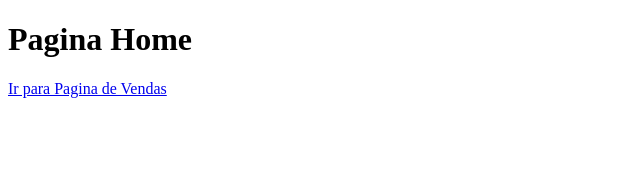
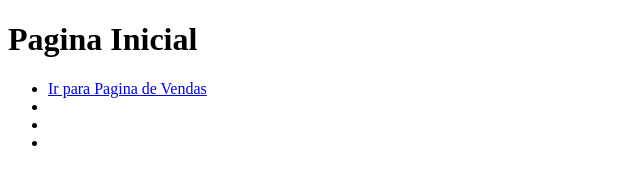
Before and after one commit to carlosolive/aulagithub, a plain HTML site: page index.html in a window 1280 px wide. Shown: the whole page, without its empty margins (0-640 px from the left). Drawn offline with Linux system fonts and the light colour scheme.

Commit message:
adicionado menu de navegação

```diff
--- a/index.html
+++ b/index.html
@@ -7,7 +7,14 @@
     <title>Document</title>
 </head>
 <body>
-    <h1>Pagina Home</h1>
-    <a href="vendas.html">Ir para Pagina de Vendas</a>
+    <h1>Pagina Inicial</h1>
+    <nav>
+        <ul>
+            <li><a href="vendas.html">Ir para Pagina de Vendas</a></li>
+            <li></li>
+            <li></li>
+            <li></li>
+        </ul>
+    </nav>
 </body>
 </html>
```
